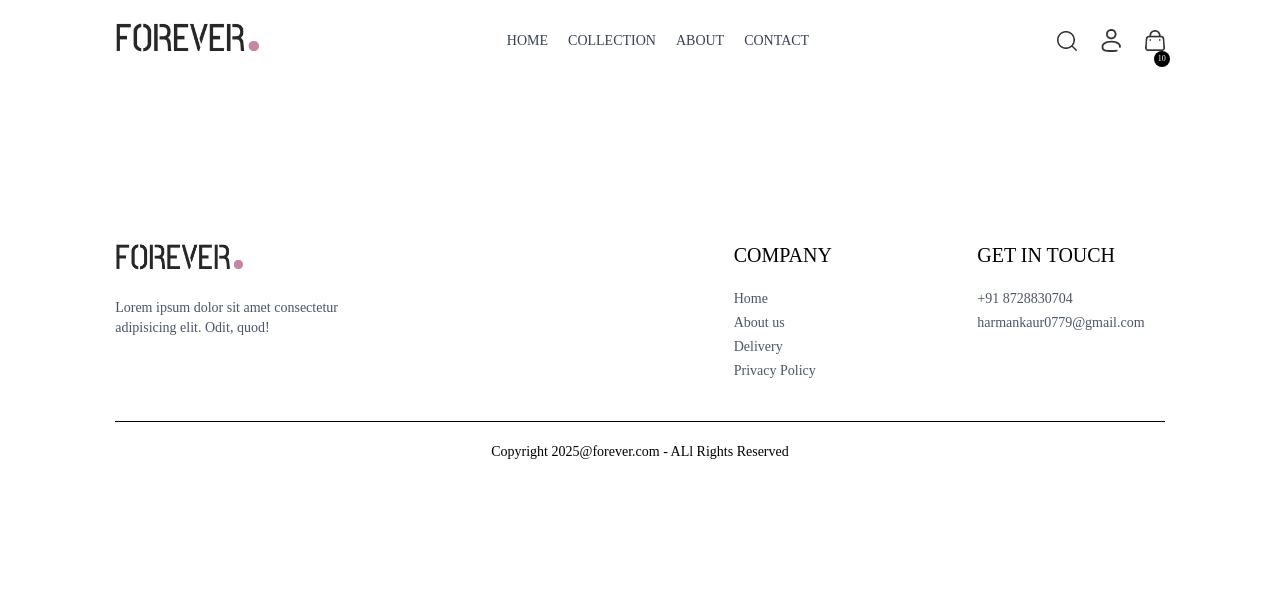
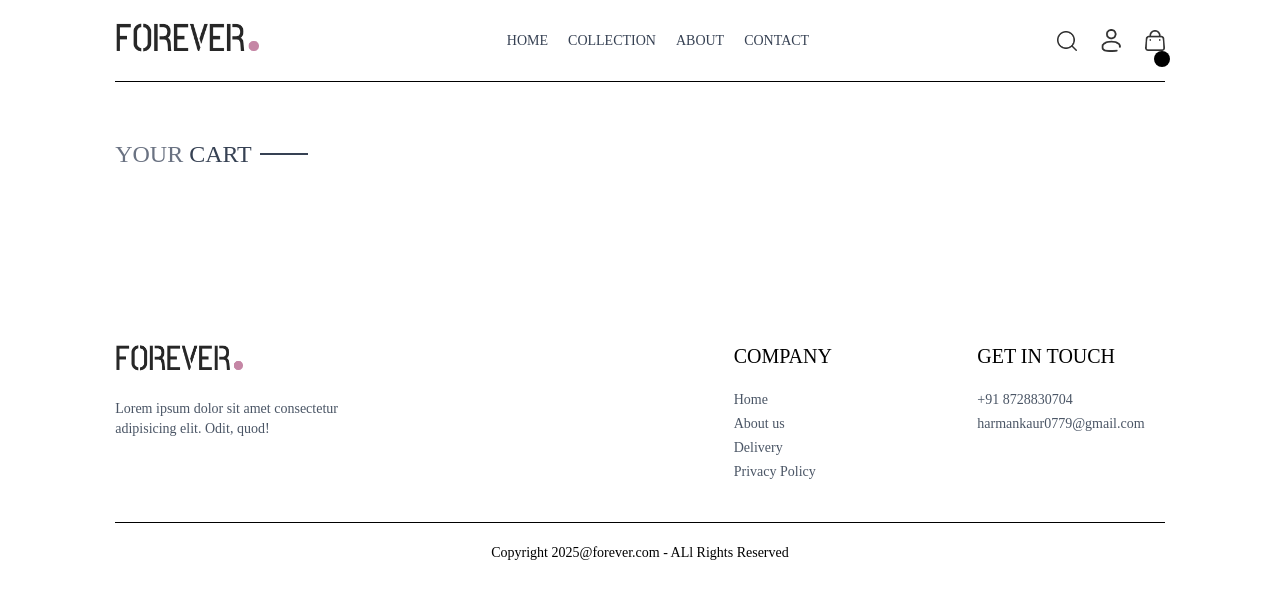
Before and after one commit to heyitsharman/Forever-Store, a React (Vite) app: page /cart in a window 1280 px wide. Shown: the top 598 px of the page. Built offline with nearby package versions, Linux system fonts and the light colour scheme.

Commit message:
cart page ui donee

```diff
--- a/package.json
+++ b/package.json
@@ -13,6 +13,7 @@
     "@tailwindcss/vite": "^4.1.12",
     "react": "^19.1.1",
     "react-dom": "^19.1.1",
+    "react-hot-toast": "^2.6.0",
     "react-router-dom": "^7.8.2",
     "react-toastify": "^11.0.5"
   },
--- a/src/App.jsx
+++ b/src/App.jsx
@@ -12,9 +12,14 @@
 import Navbar from './components/Navbar'
 import Footer from './components/Footer'
 import SearchBar from './components/SearchBar'
+import { ToastContainer, toast } from 'react-toastify';
+import 'react-toastify/dist/ReactToastify.css';
+
 const App = () => {
   return (
     <div className='px-4 sm:px-[5vw] md:px-[7vw] lg:px-[9vw]'>
+      {/* <ToastContainer /> */}
+      <ToastContainer/>
       <Navbar></Navbar>
       <SearchBar></SearchBar>
       <Routes>
--- a/src/components/Navbar.jsx
+++ b/src/components/Navbar.jsx
@@ -5,7 +5,7 @@
 
 const Navbar = () => {
     const [visible, setVisible]= useState(false);
-    const {setShowSearch} = useContext(ShopContext);
+    const {setShowSearch, getCartCount} = useContext(ShopContext);
 
   return (
     <div className='flex items-center justify-between py-5 font-medium'>
@@ -46,7 +46,7 @@
 
         <Link to='/cart' className='relative'>
             <img src={assets.cart_icon} alt="" className='w-5 min-w-5' />
-            <p className='absolute right-[-5px] w-4 text-center leading-4 bg-black text-white aspect-square rounded-full text-[8px]'>10</p>
+            <p className='absolute right-[-5px] w-4 text-center leading-4 bg-black text-white aspect-square rounded-full text-[8px]'>{getCartCount()}</p>
         </Link>
 
         <img  onClick={()=>setVisible(true)}     src={assets.menu_icon} alt="" className='w-5 cursor-pointer sm:hidden'/>
--- a/src/components/RelatedProducts.jsx
+++ b/src/components/RelatedProducts.jsx
@@ -14,7 +14,7 @@
 
             setRelated(productsCopy.slice(0,5));
         }
-    },[[products, category, subCategory]])
+    },[products, category, subCategory])
   return (
     <div className='my-24'>
       <div className='text-center text-3xl py-2'>
--- a/src/context/ShopContext.jsx
+++ b/src/context/ShopContext.jsx
@@ -1,7 +1,7 @@
-import { createContext, useContext , useState} from "react";
+import { createContext, useContext  , useState, useEffect} from "react";
 import {products} from "../assets/assets";
 export const ShopContext = createContext();
-
+import { toast } from "react-toastify";
 const ShopContextProvider = (props) =>{
 
     const currency = '₹';
@@ -9,9 +9,60 @@
 
     const [search,setSearch] = useState('');
     const [showSearch,setShowSearch] = useState(false);
+    const [cartItems , setCartItems]= useState({});
+
+
+    const addToCart = async (itemId,size)=>{
+
+        if(!size){
+            toast.error('Select Product Size');
+
+            return;
+        }
+        let cartData = structuredClone(cartItems);
+
+        if(cartData[itemId]){
+            if(cartData[itemId][size]){
+                cartData[itemId][size] += 1;
+            }
+            else{
+                cartData[itemId][size] = 1;
+            }
+        }
+        else{
+            cartData[itemId] = {};
+            cartData[itemId][size]=1;
+        }
+        setCartItems(cartData);
+    }
+
+  const getCartCount = ()=>{
+    let totalCount = 0;
+    for(const items in cartItems){
+        for(const item in cartItems[items]){
+            try{
+                if(cartItems[items][item]>0){
+                    totalCount += cartItems[items][item];
+                }
+            }
+            catch(err){
+                console.log(err);
+            }
+        }
+       return totalCount;
+  }
+
+  }
+
+
+    // useEffect(()=>{
+    //     console.log(cartItems);
+    // },[cartItems]);
     const value = {
         products, currency, delivery_fee,
-        search,setSearch,showSearch,setShowSearch
+        search,setSearch,showSearch,setShowSearch,
+        cartItems, addToCart,
+        getCartCount
     }
 
     return (
--- a/src/pages/Cart.jsx
+++ b/src/pages/Cart.jsx
@@ -1,9 +1,60 @@
 import React from 'react'
+import { useContext, useState , useEffect} from 'react';
+import { ShopContext } from '../context/ShopContext';
+import Title from '../components/Title';
+import {assets} from '../assets/assets';
+const Cart = () => {
+  const {products, currency, cartItems}= useContext(ShopContext);
 
-const Cart = () => {
+  const [cartData,setCartData]= useState([]);
+
+  useEffect(()=>{
+    const tempData = [];
+    for(const items in cartItems){
+      for(const item in cartItems[items]){
+        if(cartItems[items][item]>0){
+          tempData.push({
+            _id: items,
+            size : item,
+            quantity: cartItems[items][item]
+          })
+        }
+
+      }
+    }
+
+    setCartData(tempData);
+  },[cartItems]);
   return (
-    <div>
+    <div className='border-t pt-14'>
+      <div className='text-2xl mb-3'>
+        <Title text1={'YOUR'} text2={'CART'}/>
+      </div>
 
+      <div>
+        {
+          cartData.map((item,index)=>{
+
+            const productData = products.find((product)=>product._id==item._id);
+            return (
+              <div key={index} className='py-4 border-t border-b text-gray-700 grid grid-cols-[4fr_0.5fr_0.5fr] sm:grid-cols-[4fr_2fr_0.5fr] items-center gap-4'>
+                <div className='flex items-start gap-6'>
+                  <img src={productData.image[0]} className='w-16 sm:w-20' ></img>
+                  <div>
+                    <p className='text-xs sm:text-lg font-medium'>{productData.name}</p>
+                    <div className='flex items-center gap-5 mt-2'>
+                      <p>{currency}{productData.price}</p>
+                      <p className='px-2 sm:py-1 border bg-slate-50'>{item.size}</p>
+                    </div>
+                  </div>
+                </div>
+                <input className='border max-w-10 sm:max-w-20 px-1 sm:px-2 py-1' type="number" min={1} defaultValue={item.quantity}></input>
+                <img className='w-4 sm:w-5 cursor-pointer' src={assets.bin_icon}></img>
+              </div>
+            )
+          })
+        }
+      </div>
     </div>
   )
 }
--- a/src/pages/Product.jsx
+++ b/src/pages/Product.jsx
@@ -3,9 +3,10 @@
 import { ShopContext } from '../context/ShopContext';
 import { assets } from '../assets/assets';
 import RelatedProducts from '../components/RelatedProducts';
+
 const Product = () => {
   const {productId} = useParams();
-  const {products,currency} = useContext(ShopContext);
+  const {products,currency, addToCart} = useContext(ShopContext);
   const [productData,setProductData] = useState(false);
   const [image,setImage] = useState('');
   const [size, setSize] = useState('');
@@ -65,7 +66,7 @@
             </div>
           </div>
 
-          <button className='bg-black text-white px-8 py-3 text-sm active:bg-gray-700'>ADD TO CART</button>
+          <button onClick={()=>addToCart(productData._id,size)} className='bg-black text-white px-8 py-3 text-sm active:bg-gray-700'>ADD TO CART</button>
           <hr  className='mt-8 sm:w-4/5'/>
           <div className='text-sm text-gray-500 mt-5 flex flex-col gap-1'>
               <p>100% Orignal Product</p>
```
Also changed, not shown: 1 other file (tests, documents, lock files or other folders).
